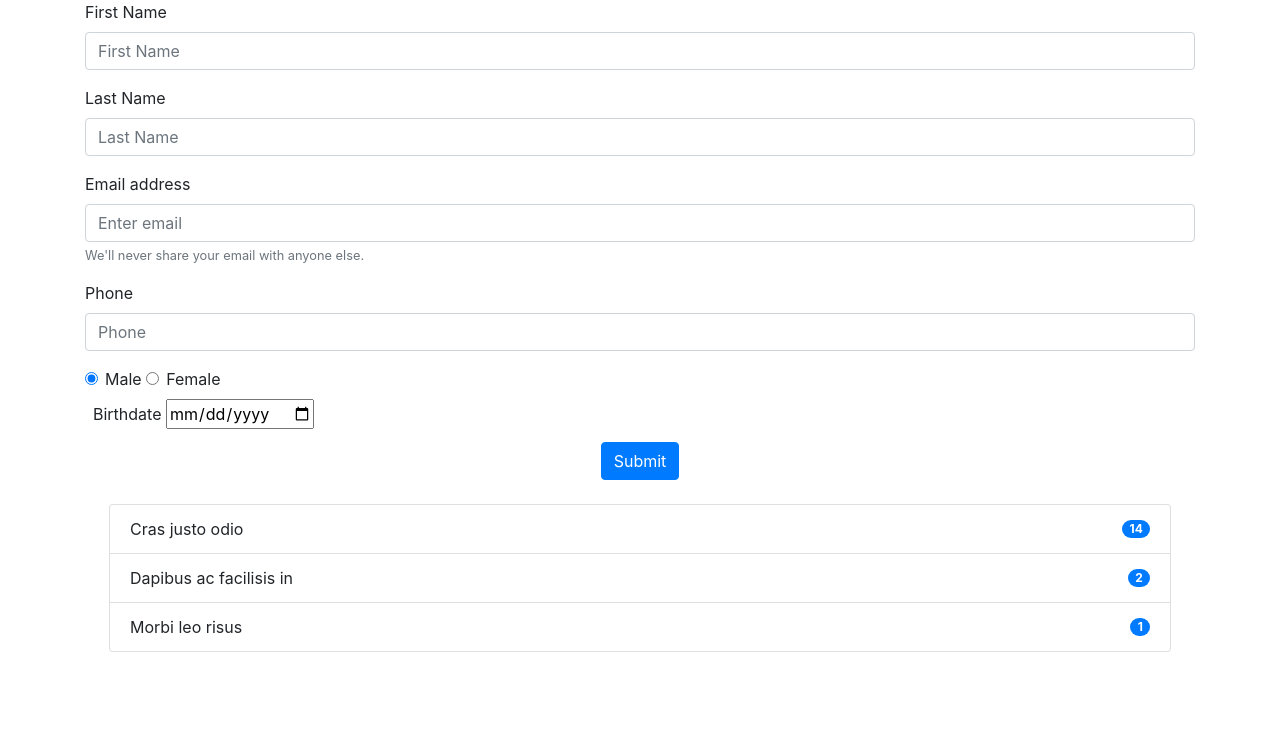
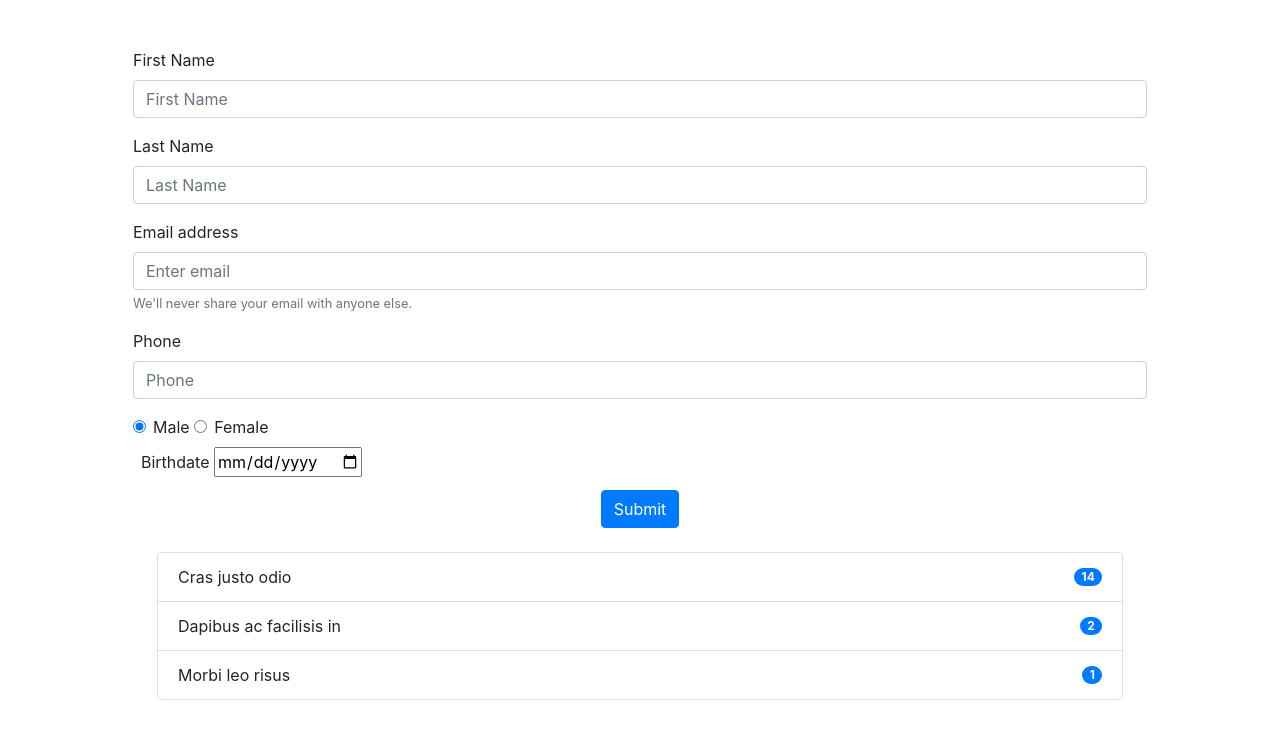
Before and after one commit to RavirajDarvesh/webengage_test, a plain HTML site: page index.html in a window 1280 px wide. Drawn offline with nearby package versions, Linux system fonts and the light colour scheme.

Commit message:
added conatiner css

```diff
--- a/index.html
+++ b/index.html
@@ -14,6 +14,12 @@ j=d.createElement(s),dl=l!='dataLayer'?'&l='+l:'';j.async=true;j.src=
   <link rel="stylesheet" href="https://stackpath.bootstrapcdn.com/bootstrap/4.3.1/css/bootstrap.min.css" integrity="sha384-ggOyR0iXCbMQv3Xipma34MD+dH/1fQ784/j6cY/iJTQUOhcWr7x9JvoRxT2MZw1T"
     crossorigin="anonymous" />
   <script src="https://ajax.googleapis.com/ajax/libs/jquery/3.3.1/jquery.min.js"></script>
+  <style>
+
+    .container:hover{
+      box-shadow: 0 5px 5px -3px rgba(0,0,0,0.2), 0 8px 10px 1px rgba(0,0,0,0.14), 0 3px 14px 2px rgba(0,0,0,0.12);
+    }
+  </style>
 </head>
 
 <body>
@@ -23,7 +29,7 @@ j=d.createElement(s),dl=l!='dataLayer'?'&l='+l:'';j.async=true;j.src=
 height="0" width="0" style="display:none;visibility:hidden"></iframe></noscript>
 <!-- End Google Tag Manager (noscript) -->
   <div class="container">
-    <form>
+    <form class="p-4 m-4">
       <div class="form-group">
         <label for="fname">First Name</label>
         <input type="text" id="fname" class="form-control" placeholder="First Name" />
```
